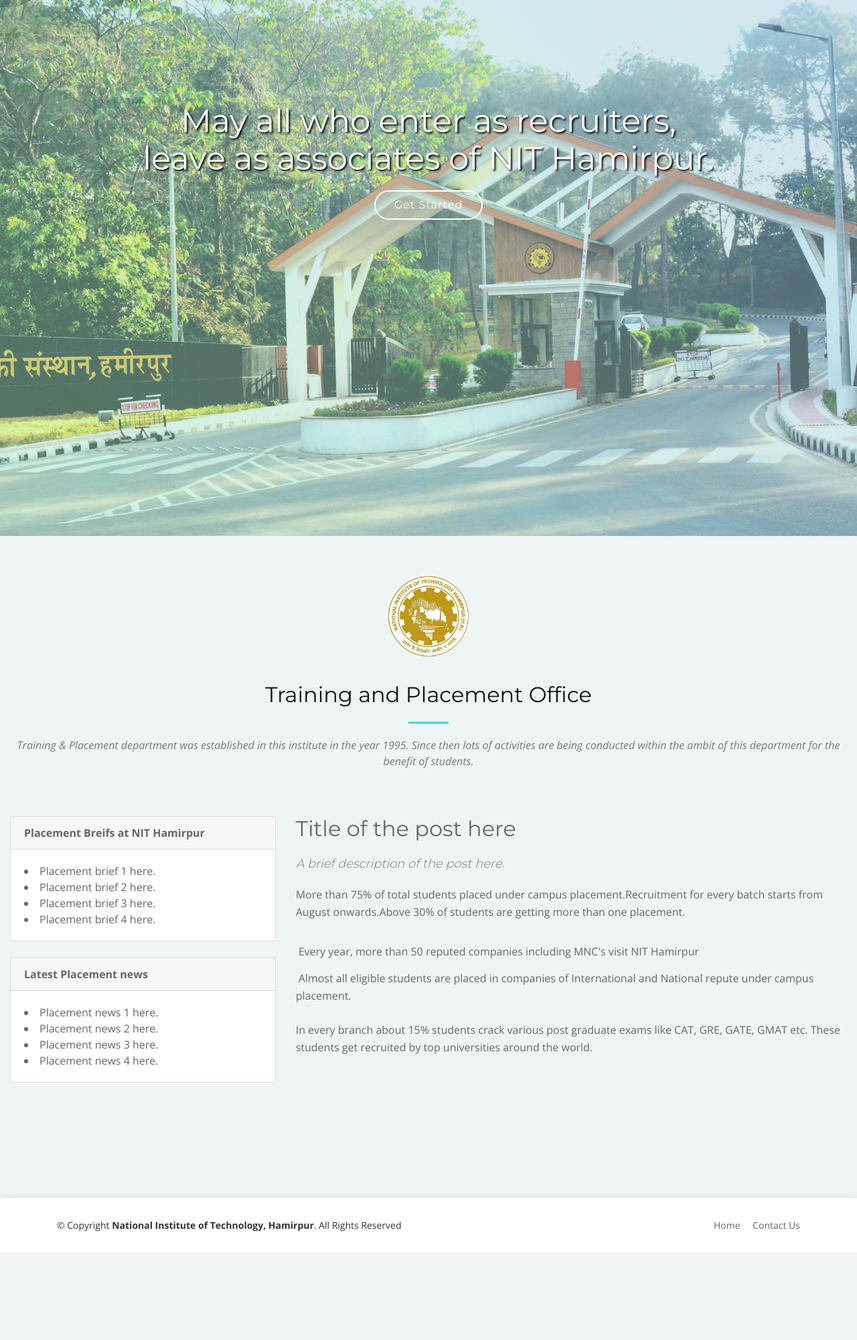
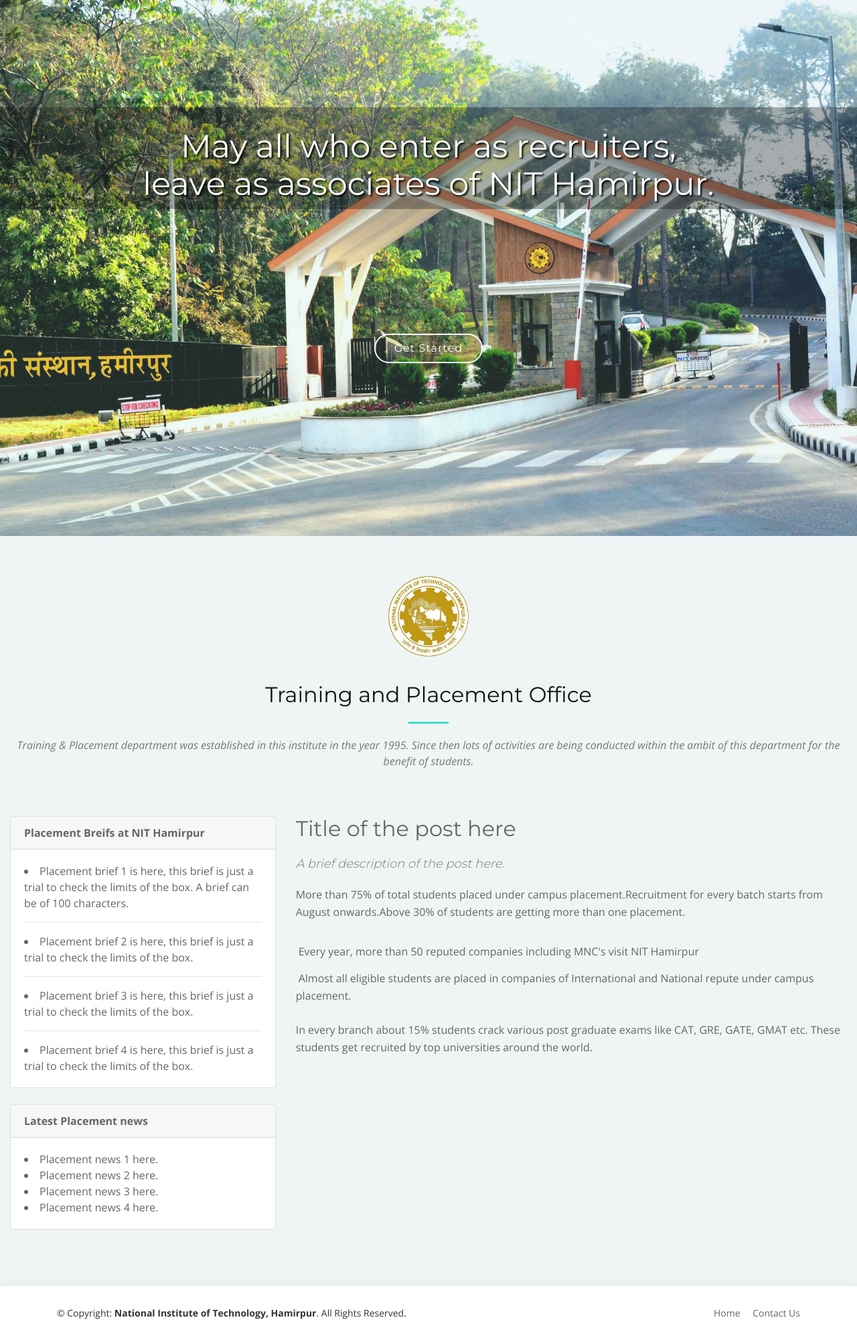
Before and after one commit to Harshitha11399/Training-and-placement-portal-NITH, a Django app: page /placement-record/ in a window 1280 px wide. Shown: the part 92-2092 px from the top of the page at 67% size. Before the commit the page ends 1961 px from the top, so only its background shows below. Run offline with Django 3.2, Linux system fonts and the light colour scheme; some libraries are stand-ins or nearby versions.

Commit message:
fixes and customization

```diff
--- a/tnp/vpn/static/vpn/css/style.css
+++ b/tnp/vpn/static/vpn/css/style.css
@@ -146,7 +146,7 @@ h1, h2, h3, h4, h5, h6 {
 #intro {
   width: 100%;
   height: 100vh;
-  background: linear-gradient(45deg, rgba( 171, 235, 198, 0.5), rgba(169, 204, 227, 0.5)), url("../img/gate.jpeg") center top no-repeat;
+  background: linear-gradient(45deg, rgba( 171, 235, 198, 0.2), rgba(169, 204, 227, 0.2)), url("../img/gate.jpeg") center top no-repeat;
   background-size: cover;
   position: relative;
 }
@@ -160,7 +160,20 @@ h1, h2, h3, h4, h5, h6 {
 #intro .intro-text {
   position: absolute;
   left: 0;
-  top: 60px;
+  top: 160px;
+  right: 0;
+  display: flex;
+  align-items: center;
+  background-color: rgba( 0, 0, 0, 0.3);
+  justify-content: center;
+  text-align: center;
+  flex-direction: column;
+}
+
+#intro .intro-text1 {
+  position: absolute;
+  left: 0;
+  top: 350px;
   right: 0;
   height: calc(50% - 60px);
   display: flex;
@@ -537,7 +550,7 @@ body.mobile-nav-active #mobile-nav-toggle {
 }
 
 #about .about-img {
-  height: 510px;
+  height: auto;
   overflow: hidden;
 }
 
--- a/tnp/vpn/templates/vpn/footer.html
+++ b/tnp/vpn/templates/vpn/footer.html
@@ -7,14 +7,14 @@
       <div class="row">
         <div class="col-lg-6 text-lg-left text-center">
           <div class="copyright">
-            &copy; Copyright <strong>National Institute of Technology, Hamirpur</strong>. All Rights Reserved
+            &copy; Copyright: <strong>National Institute of Technology, Hamirpur</strong>. All Rights Reserved.
           </div>
 
         </div>
         <div class="col-lg-6">
           <nav class="footer-links text-lg-right text-center pt-2 pt-lg-0">
-            <a href="#" class="scrollto">Home</a>
-            <a href="#">Contact Us</a>
+            <a href="/" class="scrollto">Home</a>
+            <a href="contact/">Contact Us</a>
           </nav>
         </div>
       </div>
--- a/tnp/vpn/templates/vpn/home.html
+++ b/tnp/vpn/templates/vpn/home.html
@@ -10,9 +10,10 @@
 
     <div class="intro-text">
       <h2>May all who enter as recruiters,<br> leave as associates of NIT Hamirpur.</h2>
-      <a href="#about" class="btn-get-started scrollto">Get Started</a>
     </div>
-
+    <div class="intro-text1">
+    <a href="#about" class="btn-get-started scrollto">Get Started</a>
+    </div>
   </section><!-- #intro -->
 
   <main id="main">
--- a/tnp/vpn/templates/vpn/placement_breifs.html
+++ b/tnp/vpn/templates/vpn/placement_breifs.html
@@ -4,9 +4,9 @@
               <b>Placement Breifs at NIT Hamirpur</b></h5>
               </div>
   			<div class="card-body">
-                <li>Placement brief 1 here.</li>
-                <li>Placement brief 2 here.</li>
-                <li>Placement brief 3 here.</li>
-                <li>Placement brief 4 here.</li>
+                <li>Placement brief 1 is here, this brief is just a trial to check the limits of the box. A brief can be of 100 characters.</li><hr></hr>
+                <li>Placement brief 2 is here, this brief is just a trial to check the limits of the box.</li><hr></hr>
+                <li>Placement brief 3 is here, this brief is just a trial to check the limits of the box.</li><hr></hr>
+                <li>Placement brief 4 is here, this brief is just a trial to check the limits of the box.</li>
             </div>
         	</div><br>
```
